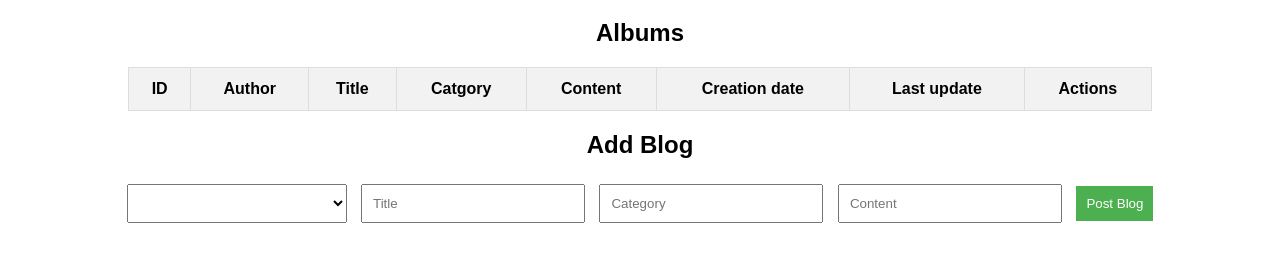
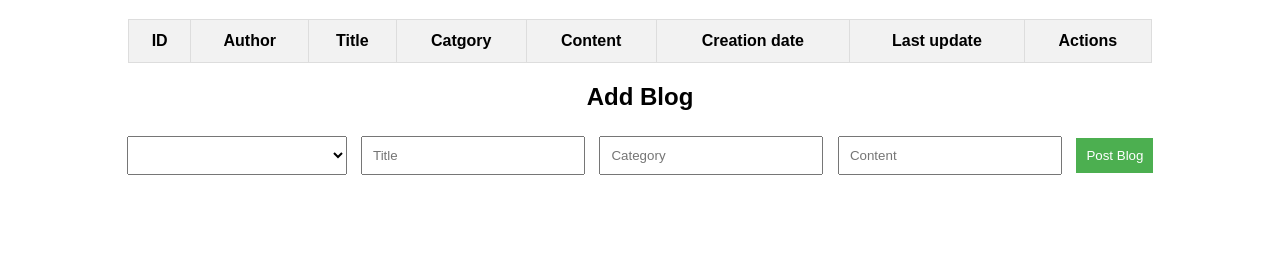
Before and after one commit to scaryfry/blog_post, a website: page index.html in a window 1280 px wide. Shown: the part 61-322 px from the top of the page. Drawn offline with Linux system fonts and the light colour scheme; no server answers.

Commit message:
title remove

```diff
--- a/index.html
+++ b/index.html
@@ -9,9 +9,7 @@
 </head>
 <body>
     <h1>Blog-Post</h1>
-
-    <h2>Albums</h2>
-    <table id="blogs">
+        <table id="blogs">
         <thead>
             <tr>
                 <th>ID</th>
```
Also changed, not shown: 1 other file.
